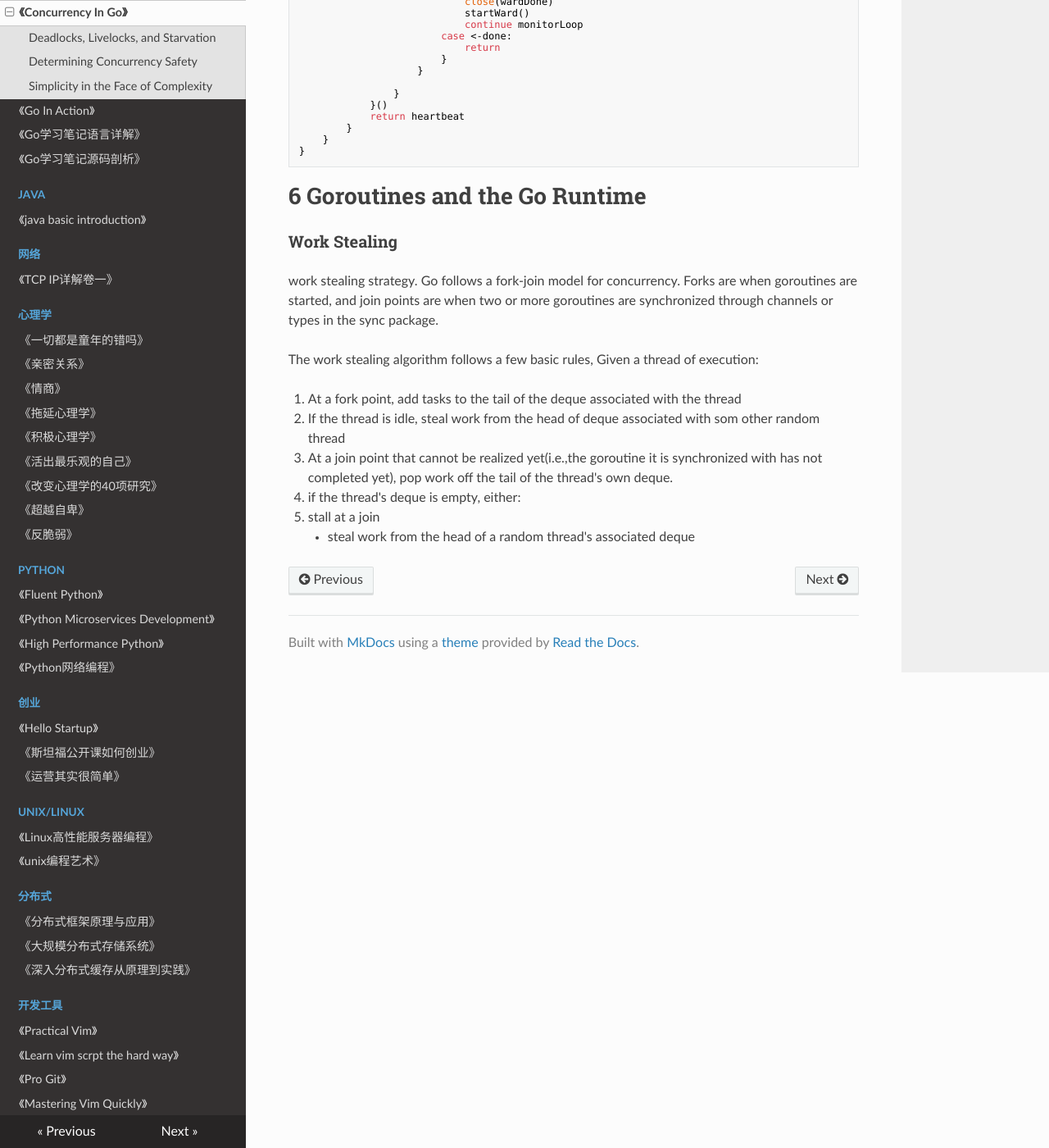
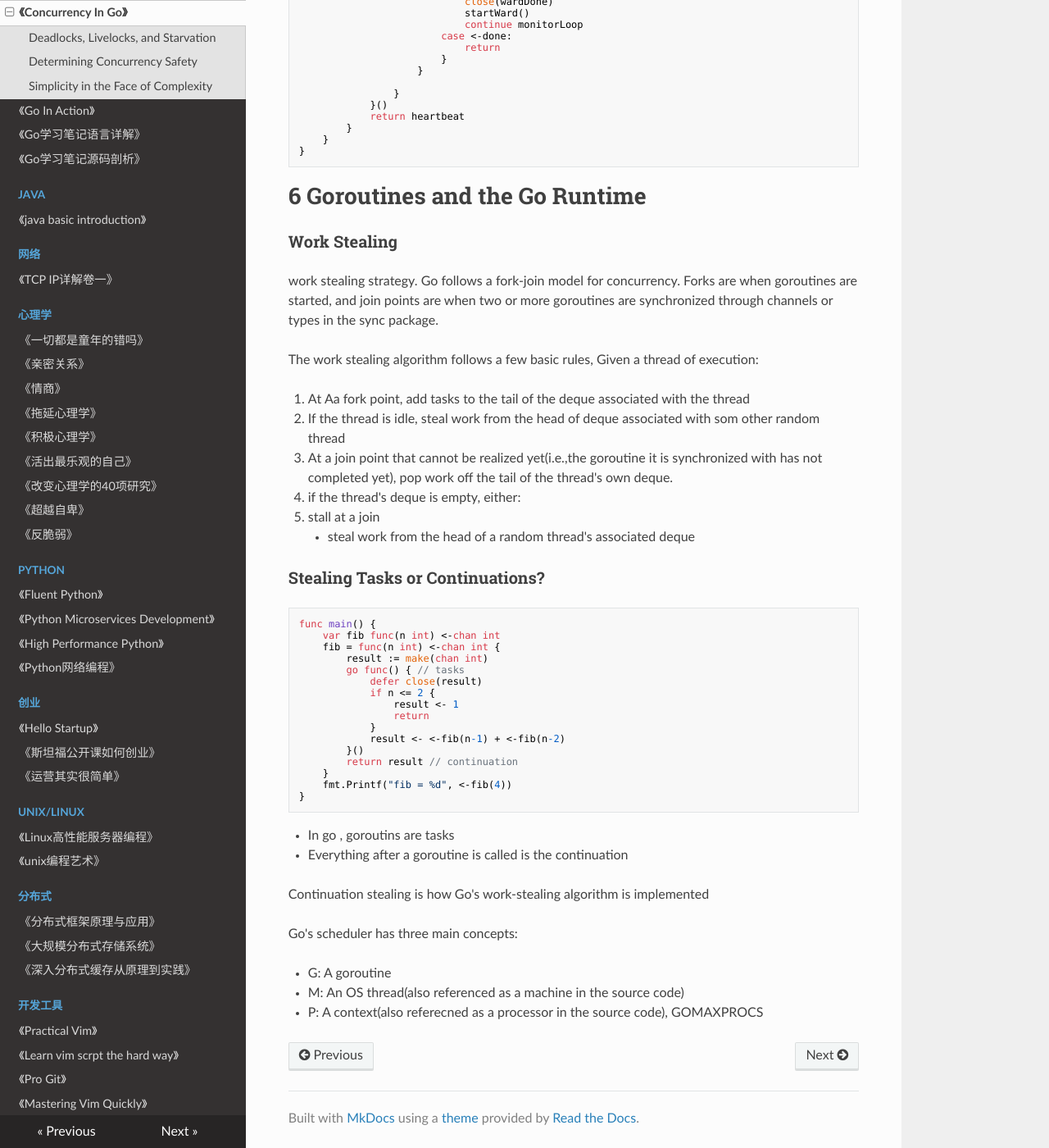
Before and after one commit to PegasusWang/booknotes, an MkDocs documentation site: the page built from docs/golang/concurrency-in-go/concurrency_in_go.md, in a window 1280 px wide and 1400 px high, scrolled down 26364 px. Shown: the whole window at 82% size. Built offline with MkDocs 1.6.1, drawn with Linux system fonts in a browser that asks for light colours; nearby versions of some CDN libraries; old or Windows-style settings are respelled for this version of MkDocs.

Commit message:
Stealing Tasks or Continuations?

````diff
--- a/docs/golang/concurrency-in-go/concurrency_in_go.md
+++ b/docs/golang/concurrency-in-go/concurrency_in_go.md
@@ -1488,10 +1488,42 @@ synchronized through channels or types in the sync package.
 
 The work stealing algorithm follows a few basic rules, Given a thread of execution:
 
-1. At a fork point, add tasks to the tail of the deque associated with the thread
+1. At Aa fork point, add tasks to the tail of the deque associated with the thread
 2. If the thread is idle, steal work from the head of deque associated with som other random thread
 3. At a join point that cannot be realized yet(i.e.,the goroutine it is synchronized with has not completed yet), pop
 	 work off the tail of the thread's own deque.
 4. if the thread's deque is empty, either:
   - stall at a join
 	- steal work from the head of a random thread's associated deque
+
+### Stealing Tasks or Continuations?
+
+```
+func main() {
+	var fib func(n int) <-chan int
+	fib = func(n int) <-chan int {
+		result := make(chan int)
+		go func() { // tasks
+			defer close(result)
+			if n <= 2 {
+				result <- 1
+				return
+			}
+			result <- <-fib(n-1) + <-fib(n-2)
+		}()
+		return result // continuation
+	}
+	fmt.Printf("fib = %d", <-fib(4))
+}
+```
+
+- In go , goroutins are tasks
+- Everything after a goroutine is called is the continuation
+
+Continuation stealing is how Go's work-stealing algorithm is implemented
+
+Go's scheduler has three main concepts:
+
+- G: A goroutine
+- M: An OS thread(also referenced as a machine in the source code)
+- P: A context(also referecned as a processor in the source code), GOMAXPROCS
````
